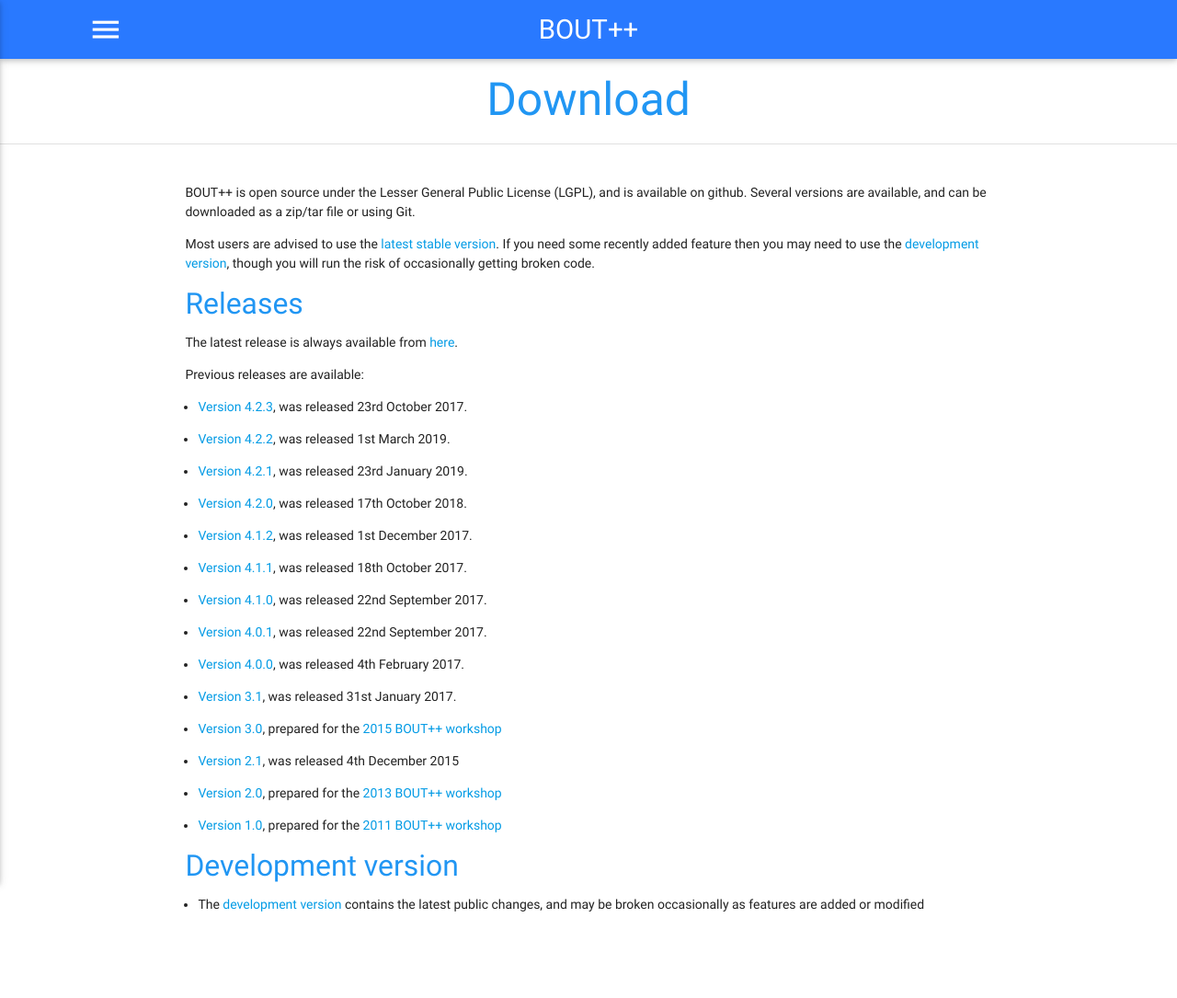
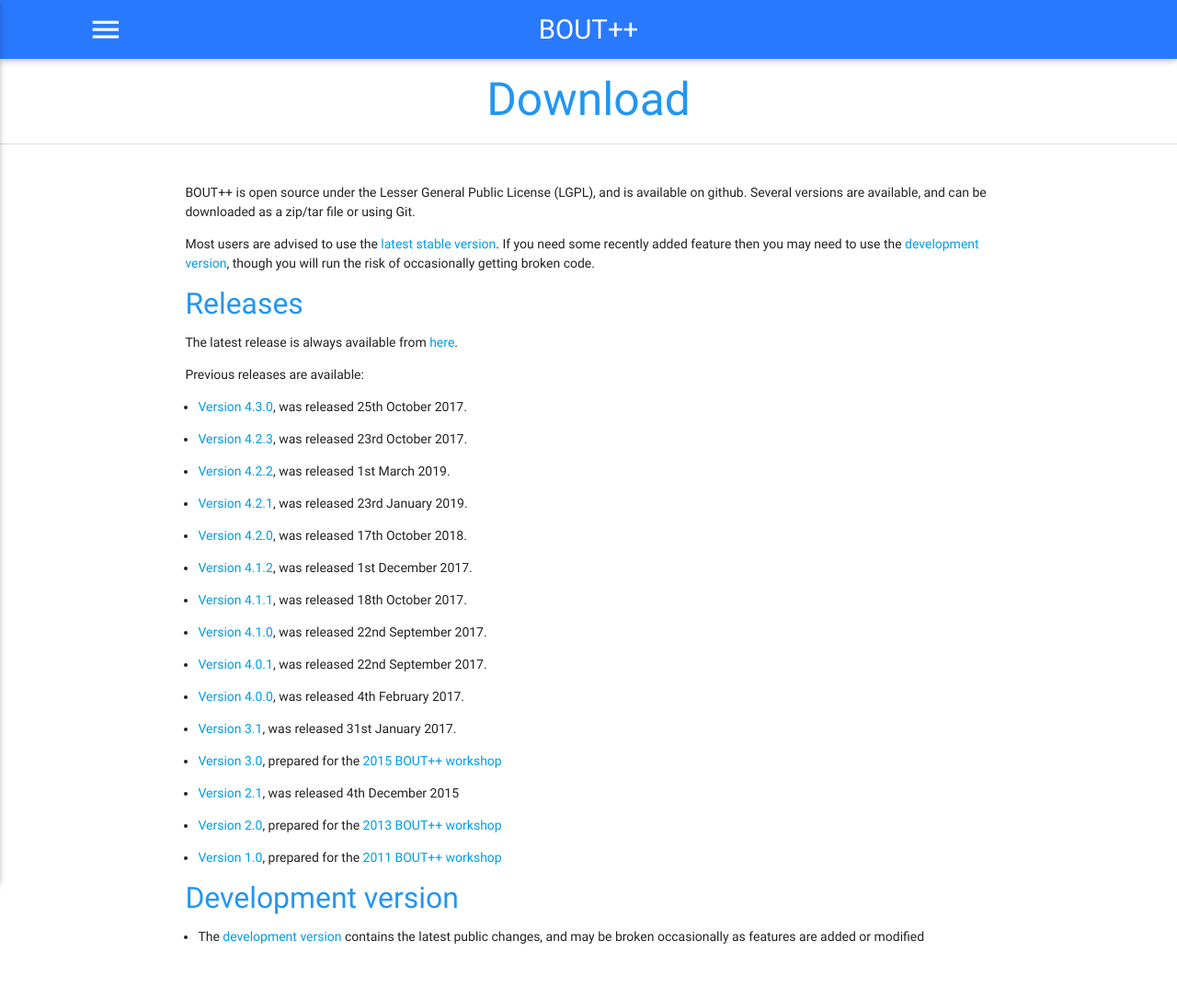
Before and after one commit to boutproject/boutproject.github.io, a Jekyll site: the page built from download/index.md, in a window 1280 px wide. Shown: the whole page at 92% size. Built offline with Jekyll 4.4.1, drawn with Linux system fonts in a browser that asks for light colours; before the commit the page ends 1050 px from its top, so only the background shows below that.

Commit message:
Add v4.3.0 to downloads page

```diff
--- a/download/index.md
+++ b/download/index.md
@@ -18,6 +18,7 @@
 
 Previous releases are available:
 
+* [Version 4.3.0][v4.3.0], was released 25th October 2017.
 * [Version 4.2.3][v4.2.3], was released 23rd October 2017.
 * [Version 4.2.2][v4.2.2], was released 1st March 2019.
 * [Version 4.2.1][v4.2.1], was released 23rd January 2019.
@@ -40,6 +41,7 @@
 
 [latest]: https://github.com/boutproject/BOUT-dev/releases/latest
 [development]: https://github.com/boutproject/BOUT-dev/tree/next
+[v4.3.0]: https://github.com/boutproject/BOUT-dev/releases/tag/v4.3.0
 [v4.2.3]: https://github.com/boutproject/BOUT-dev/releases/tag/v4.2.3
 [v4.2.2]: https://github.com/boutproject/BOUT-dev/releases/tag/v4.2.2
 [v4.2.1]: https://github.com/boutproject/BOUT-dev/releases/tag/v4.2.1
```
